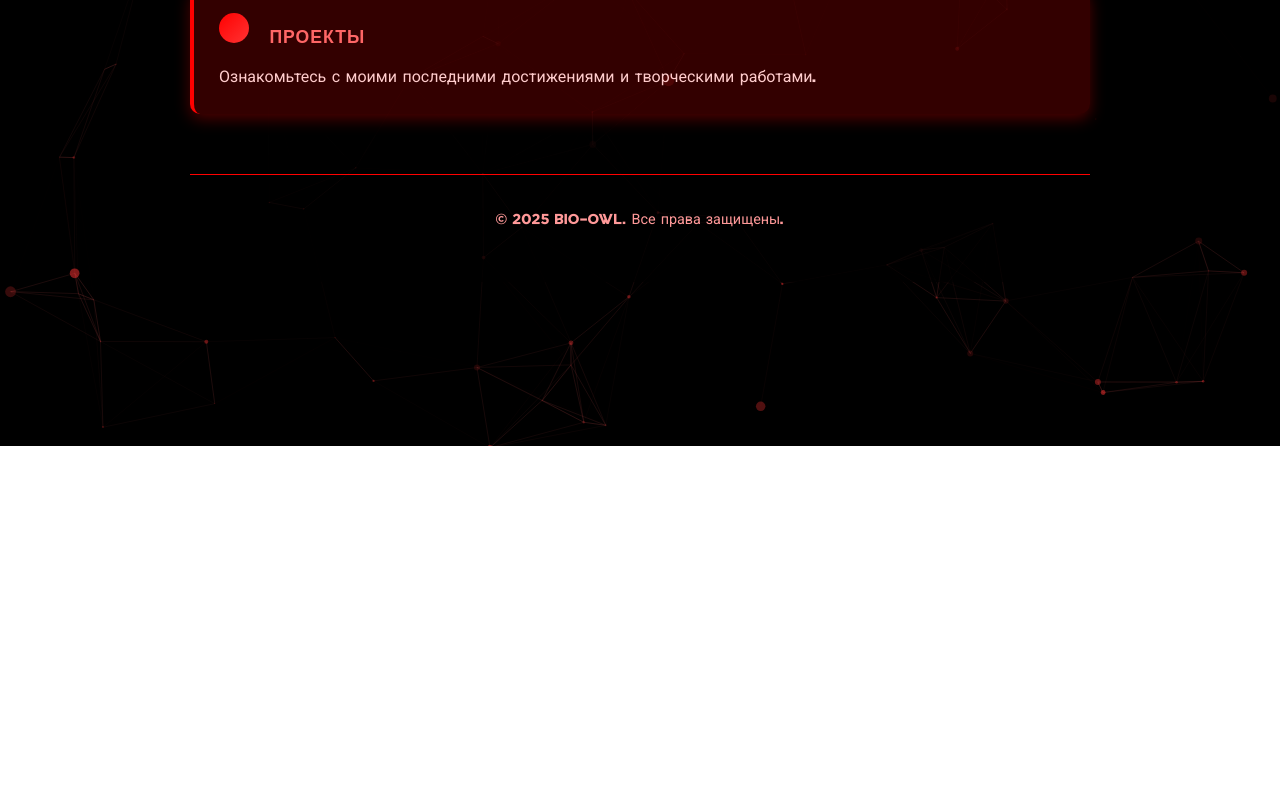
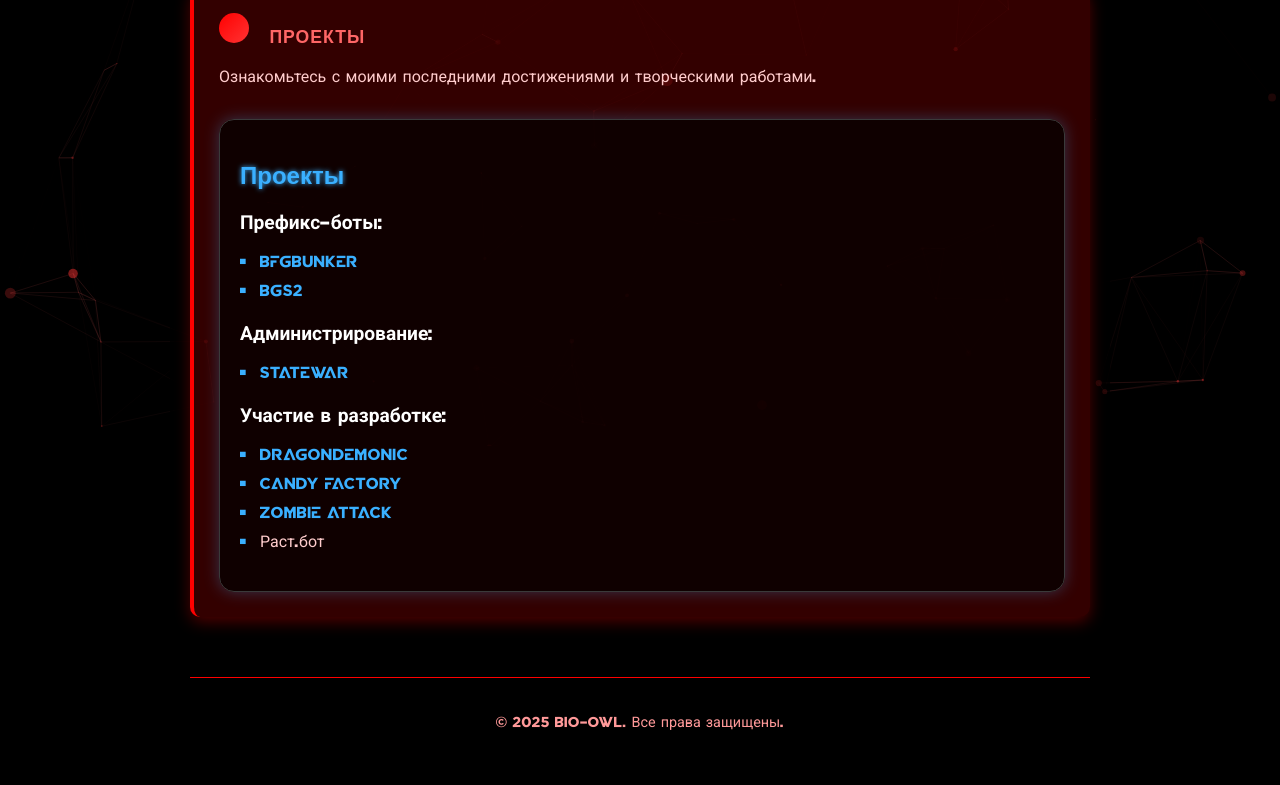
Before and after one commit to dream23041/OwlBio, a plain HTML site: page project.html in a window 1280 px wide. Shown: the part 354-1139 px from the top of the page. Before the commit the page ends 800 px from the top, so only its background shows below. Drawn offline with nearby package versions, Linux system fonts and the light colour scheme.

Commit message:
Update project.html

```diff
--- a/project.html
+++ b/project.html
@@ -8,12 +8,60 @@
   <link rel="stylesheet" href="https://cdnjs.cloudflare.com/ajax/libs/animate.css/4.1.1/animate.min.css">
   <link href="https://fonts.googleapis.com/css2?family=Orbitron:wght@400;700&family=Roboto:wght@300;400;700&display=swap" rel="stylesheet">
   <link rel="stylesheet" href="style.css">
+  <style>
+    .bot-projects {
+      background: rgba(0, 0, 0, 0.7);
+      border-radius: 15px;
+      padding: 20px;
+      margin-top: 30px;
+      border: 1px solid #3a3a3a;
+      box-shadow: 0 0 15px rgba(58, 176, 255, 0.3);
+    }
+    .bot-projects h2 {
+      color: #3ab0ff;
+      margin-bottom: 15px;
+      font-family: 'Orbitron', sans-serif;
+      text-shadow: 0 0 5px #3ab0ff;
+    }
+    .bot-category {
+      margin-bottom: 20px;
+    }
+    .bot-category h3 {
+      color: #fff;
+      margin-bottom: 10px;
+      font-size: 1.2em;
+    }
+    .bot-list {
+      list-style-type: none;
+      padding-left: 0;
+    }
+    .bot-list li {
+      margin-bottom: 8px;
+      position: relative;
+      padding-left: 20px;
+    }
+    .bot-list li:before {
+      content: "•";
+      color: #3ab0ff;
+      position: absolute;
+      left: 0;
+    }
+    .bot-link {
+      color: #3ab0ff;
+      text-decoration: none;
+      transition: all 0.3s ease;
+    }
+    .bot-link:hover {
+      color: #fff;
+      text-shadow: 0 0 5px #3ab0ff;
+    }
+  </style>
 </head>
 <body>
   <div class="particles" id="particles-js"></div>
 
   <div class="container">
-    <header class="animate__animated animate__fadeInDown">
+    <header class="animate_animated animate_fadeInDown">
       <div class="logo">
         <img src="30857.svg" alt="Owl Logo" class="owl-logo">
         <span class="logo-text">BIO-Owl</span>
@@ -25,8 +73,6 @@
         <div class="menu-items">
           <a href="index.html" class="neon-btn">Главная</a>
           <a href="hobby.html" class="neon-btn">Хобби</a>
-          <a href="project.html" class="neon-btn">Проекты</a>
-          <a href="contact.html" class="neon-btn">Контакты</a>
         </div>
       </div>
     </header>
@@ -37,6 +83,35 @@
         <h2 class="card-title">Проекты</h2>
         <div class="card-content">
           Ознакомьтесь с моими последними достижениями и творческими работами.
+        </div>
+
+        <div class="bot-projects animate_animated animate_fadeInUp">
+          <h2>Проекты</h2>
+
+          <div class="bot-category">
+            <h3>Префикс-боты:</h3>
+            <ul class="bot-list">
+              <li><a href="https://t.me/bfgbunker_bot" class="bot-link">bfgbunker</a></li>
+              <li><a href="https://t.me/bgs2_bot" class="bot-link">bgs2</a></li>
+            </ul>
+          </div>
+
+          <div class="bot-category">
+            <h3>Администрирование:</h3>
+            <ul class="bot-list">
+              <li><a href="https://t.me/StateWar_Bot" class="bot-link">StateWar</a></li>
+            </ul>
+          </div>
+
+          <div class="bot-category">
+            <h3>Участие в разработке:</h3>
+            <ul class="bot-list">
+              <li><a href="https://t.me/DragonDemonic_bot" class="bot-link">DragonDemonic</a></li>
+              <li><a href="https://t.me/candy_factorybot" class="bot-link">Candy Factory</a></li>
+              <li><a href="https://t.me/Zombie_attackbot" class="bot-link">Zombie Attack</a></li>
+              <li>Раст.бот</li>
+            </ul>
+          </div>
         </div>
       </div>
     </div>
```
